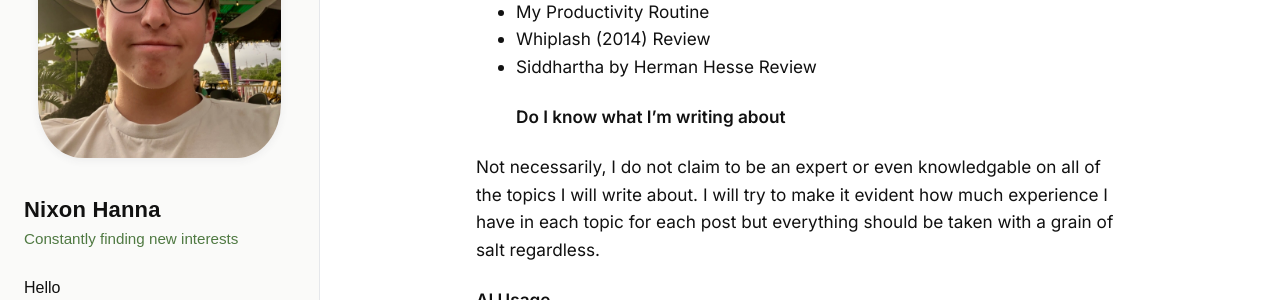
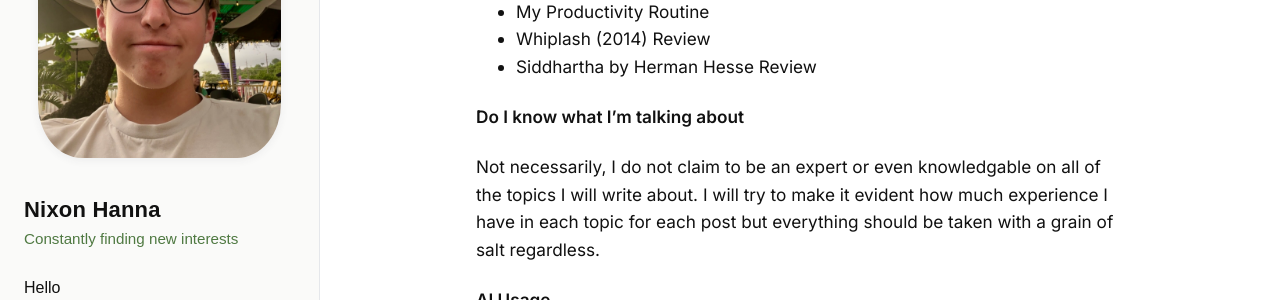
Before and after one commit to nhanna95/personal-website, a Jekyll site: the page built from _posts/2025-11-06-welcome.md, in a window 1280 px wide and 900 px high, scrolled down 1071 px. Shown: the part 175-475 px from the top of the window. Built offline with Jekyll 4.4.1, drawn with Linux system fonts in a browser that asks for light colours.

Commit message:
Update welcome post heading

```diff
--- a/_posts/2025-11-06-welcome.md
+++ b/_posts/2025-11-06-welcome.md
@@ -23,7 +23,8 @@ In short, I will be writing about whatever I find interesting at a given point.
 - My Productivity Routine
 - Whiplash (2014) Review
 - Siddhartha by Herman Hesse Review
-#### Do I know what I'm writing about
+
+#### Do I know what I'm talking about
 
 Not necessarily, I do not claim to be an expert or even knowledgable on all of the topics I will write about. I will try to make it evident how much experience I have in each topic for each post but everything should be taken with a grain of salt regardless.
 #### AI Usage
```
